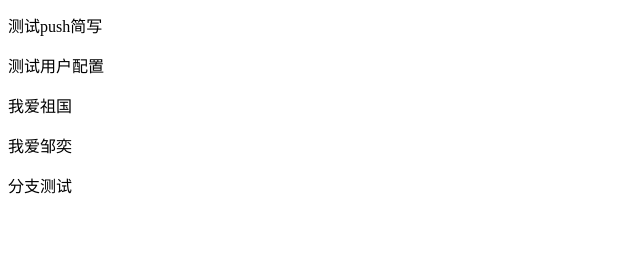
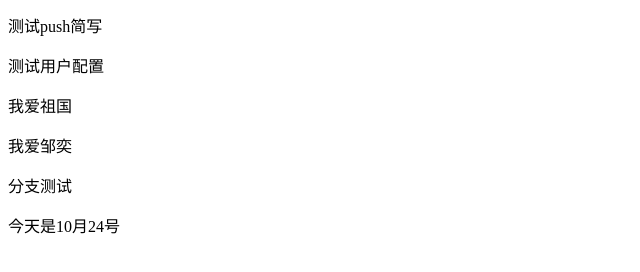
Before and after one commit to Already11/test, a plain HTML site: page index.html in a window 1280 px wide. Shown: the part 110-382 px from the top of the page, without its empty margins (0-640 px from the left). Drawn offline with Linux system fonts and the light colour scheme.

Commit message:
添加日期

```diff
--- a/index.html
+++ b/index.html
@@ -14,5 +14,6 @@
     <p>我爱祖国</p>
     <p>我爱邹奕</p>
     <p>分支测试</p>
+    <p>今天是10月24号</p>
 </body>
 </html>
```
